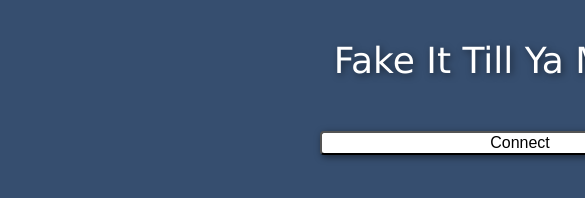
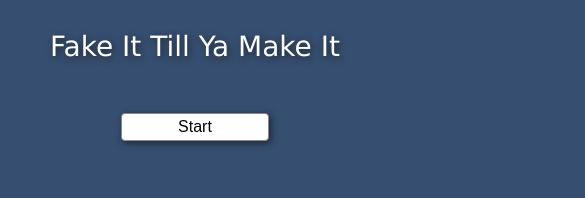
Before and after one commit to Crazycolorz5/Fake-It-Till-Ya-Make-It, a plain HTML site: page index.html in a window 390 px wide. Shown: the top 198 px of the page, 585 px wide, since content can reach past the window. Drawn offline with nearby package versions, Linux system fonts and the light colour scheme.

Commit message:
optimize for mobile

```diff
--- a/index.html
+++ b/index.html
@@ -1,5 +1,6 @@
 <html>
 <head>
+<meta name="viewport" content="width=device-width, initial-scale=1.0, maximum-scale=1.0, user-scalable=0" />
 
 <title>Fake It Till Ya Make It</title>
 
@@ -11,7 +12,7 @@
 }
 
 body {
-    padding: 20px;
+    padding: 10px;
     background: #364e6f;
     font-family: Arial;
 }
@@ -20,13 +21,14 @@ body {
 #main_container {
     margin-left: auto;
     margin-right: auto;
-    width: 1000px;
+    width: 100%;
+    max-width: 1000px;
 }
 
 .title {
     text-align: center;
     font-family: Verdana;
-    font-size: 36px;
+    font-size: 28px;
     color: #fff;
     margin: 20px 0 30px;
     text-shadow: 2px 2px 7px rgba(0, 0, 0, 0.5);
@@ -35,11 +37,12 @@ body {
 #btn_connect {
     display: block;
     width: 40%;
-    height: 24px;
+    height: 28px;
     margin-top: 50px;
     margin-left: auto;
     margin-right: auto;
     font-size: 16px;
+    border: 1px solid #888;
     border-radius: 4px;
     outline: none;
     box-shadow: 2px 2px 7px rgba(0, 0, 0, 0.5);
@@ -48,6 +51,7 @@ body {
 
 #btn_connect:hover {
     background: #eee;
+    cursor: pointer;
 }
 
 #btn_connect:active {
@@ -59,7 +63,8 @@ body {
     margin-top: 10px;
     border: 1px solid #ccc;
     width: 100%;
-    height: 600px;
+    height: 60%;
+    max-height: 600px;
     font-size: 20px;
     overflow-y: auto;
     border-radius: 4px;
@@ -69,7 +74,7 @@ body {
 }
 
 #input_user {
-    margin-top: 20px;
+    margin-top: 10px;
     width: 100%;
     font-size: 20px;
     border-radius: 4px;
@@ -107,6 +112,7 @@ $(document).ready(function() {
     var history = []
     var historyIndex = 0
 
+    //$("#btn_connect").hide()
     $("#div_output").hide()
     $("#input_user").hide()
 
@@ -180,7 +186,7 @@ $(document).ready(function() {
 
 <div id="main_container">
     <div class="title">Fake It Till Ya Make It</div>
-    <button id="btn_connect">Connect</button>
+    <button id="btn_connect">Start</button>
     <div id="div_output"></div>
     <input type="text" id="input_user" />
 </div>
```
